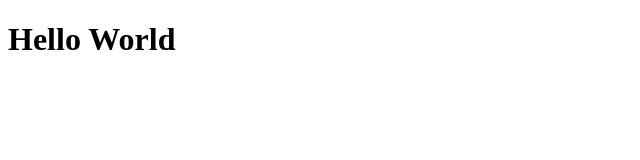
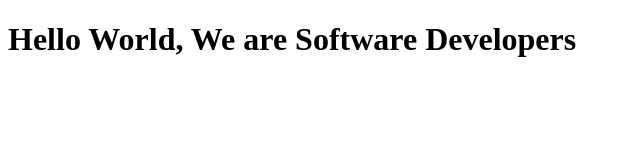
Before and after one commit to QammarZaman/microversep3.github.io, a plain HTML site: page index.html in a window 1280 px wide. Shown: the whole page, without its empty margins (0-640 px from the left). Drawn offline with Linux system fonts and the light colour scheme.

Commit message:
Update index.html
Cephas commit

```diff
--- a/index.html
+++ b/index.html
@@ -9,7 +9,7 @@
   <body>
     <script src="https://cdn.freecodecamp.org/testable-projects-fcc/v1/bundle.js"></script>
 
-    <h1>Hello World</h1>
+    <h1>Hello World, We are Software Developers</h1>
     <!--
 
     Hello Camper!
```
